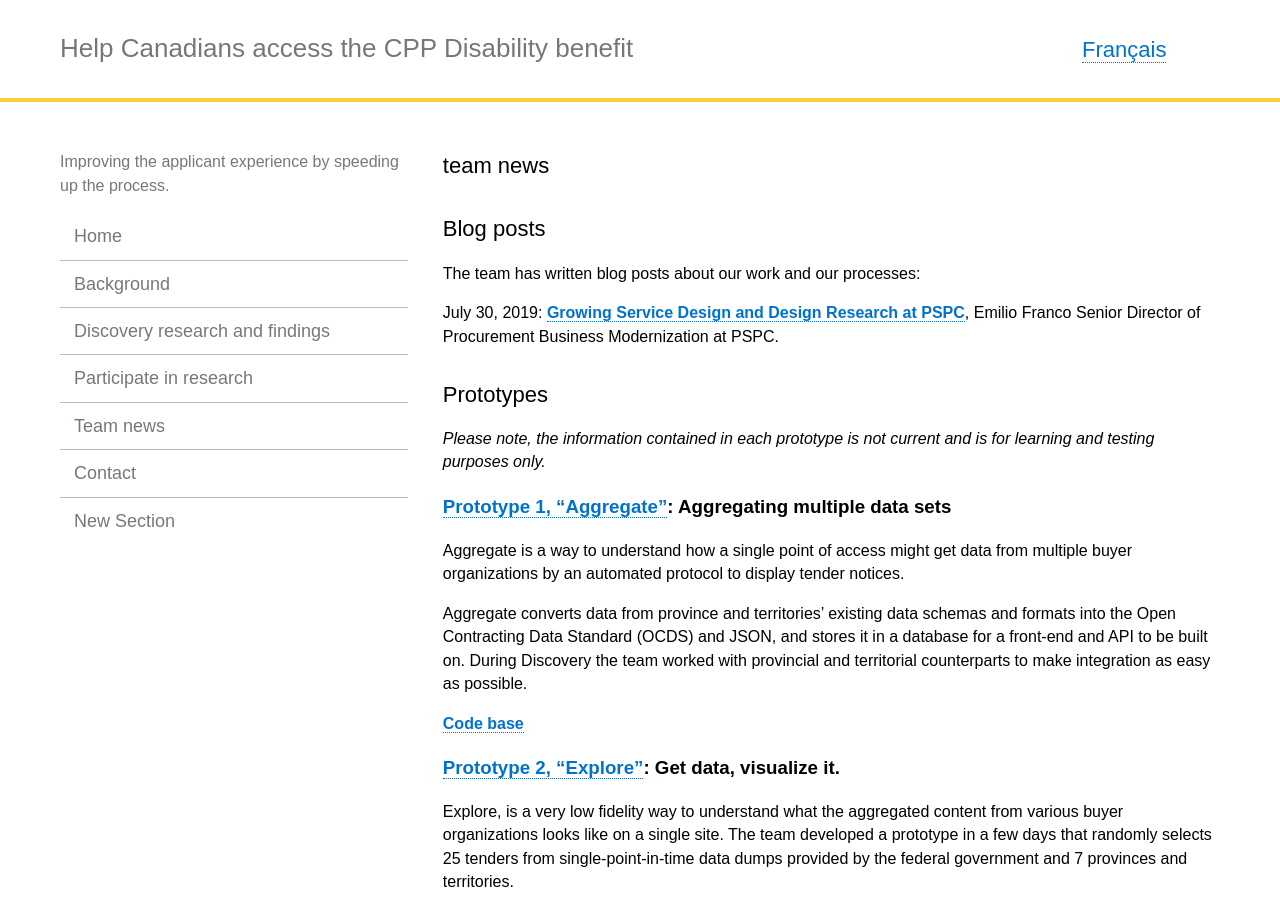
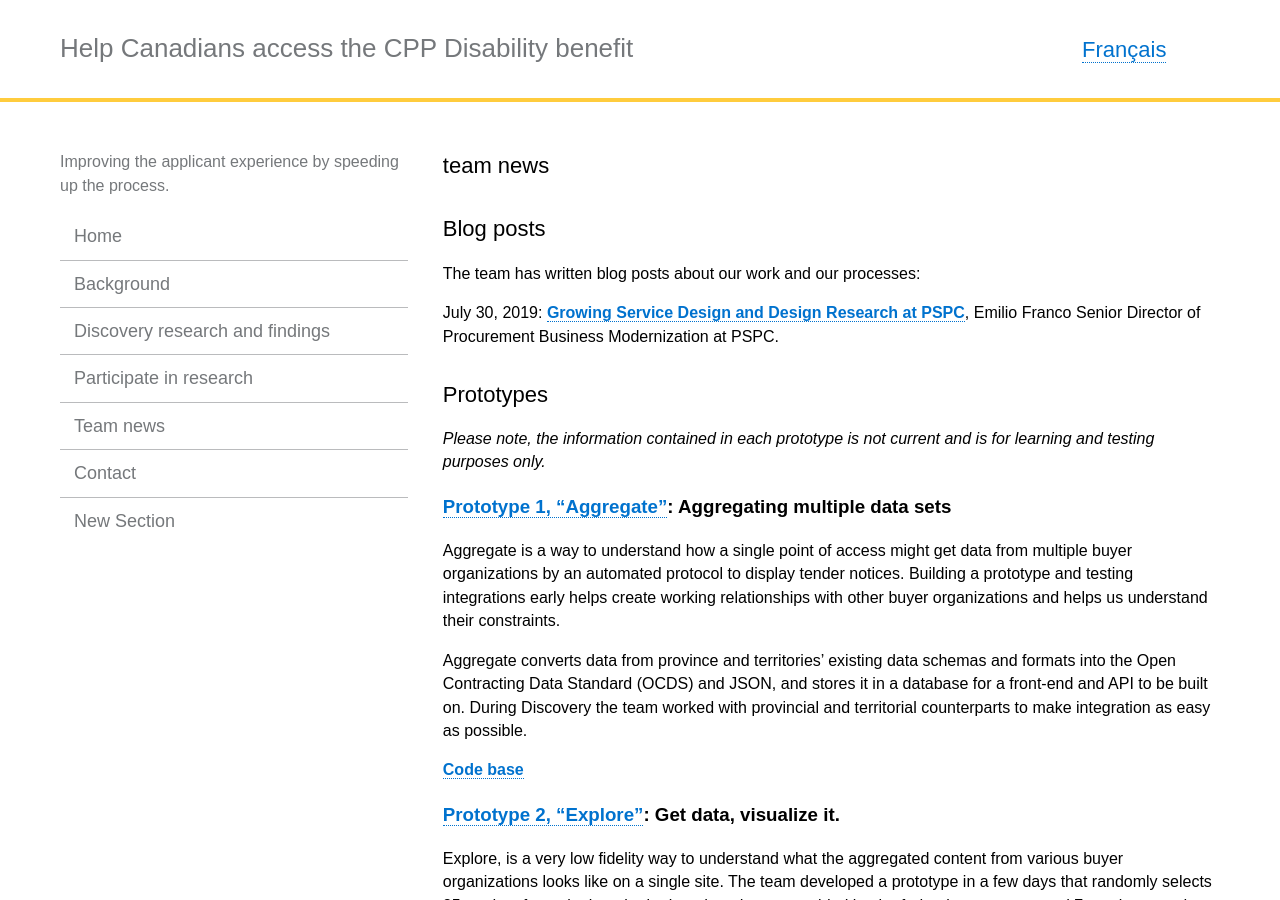
Before and after one commit to cds-snc/pspc-documentation, a Jekyll site: the page built from _pages/en/team-news.md, in a window 1280 px wide and 900 px high. Built offline with Jekyll 4.4.1, drawn with Linux system fonts in a browser that asks for light colours.

Commit message:
Update team-news.md

```diff
--- a/_pages/en/team-news.md
+++ b/_pages/en/team-news.md
@@ -18,7 +18,7 @@ July 30, 2019: [**Growing Service Design and Design Research at PSPC**](https://
 
 ### [Prototype 1, "Aggregate"](https://github.com/cds-snc/pspc-spa-aggregator): Aggregating multiple data sets
 
-Aggregate is a way to understand how a single point of access might get data from multiple buyer organizations by an automated protocol to display tender notices.
+Aggregate is a way to understand how a single point of access might get data from multiple buyer organizations by an automated protocol to display tender notices. Building a prototype and testing integrations early helps create working relationships with other buyer organizations and helps us understand their constraints.
 
 Aggregate converts data from province and territories' existing data schemas and formats into the Open Contracting Data Standard (OCDS) and JSON, and stores it in a database for a front-end and API to be built on. During Discovery the team worked with provincial and territorial counterparts to make integration as easy as possible.
 
```
